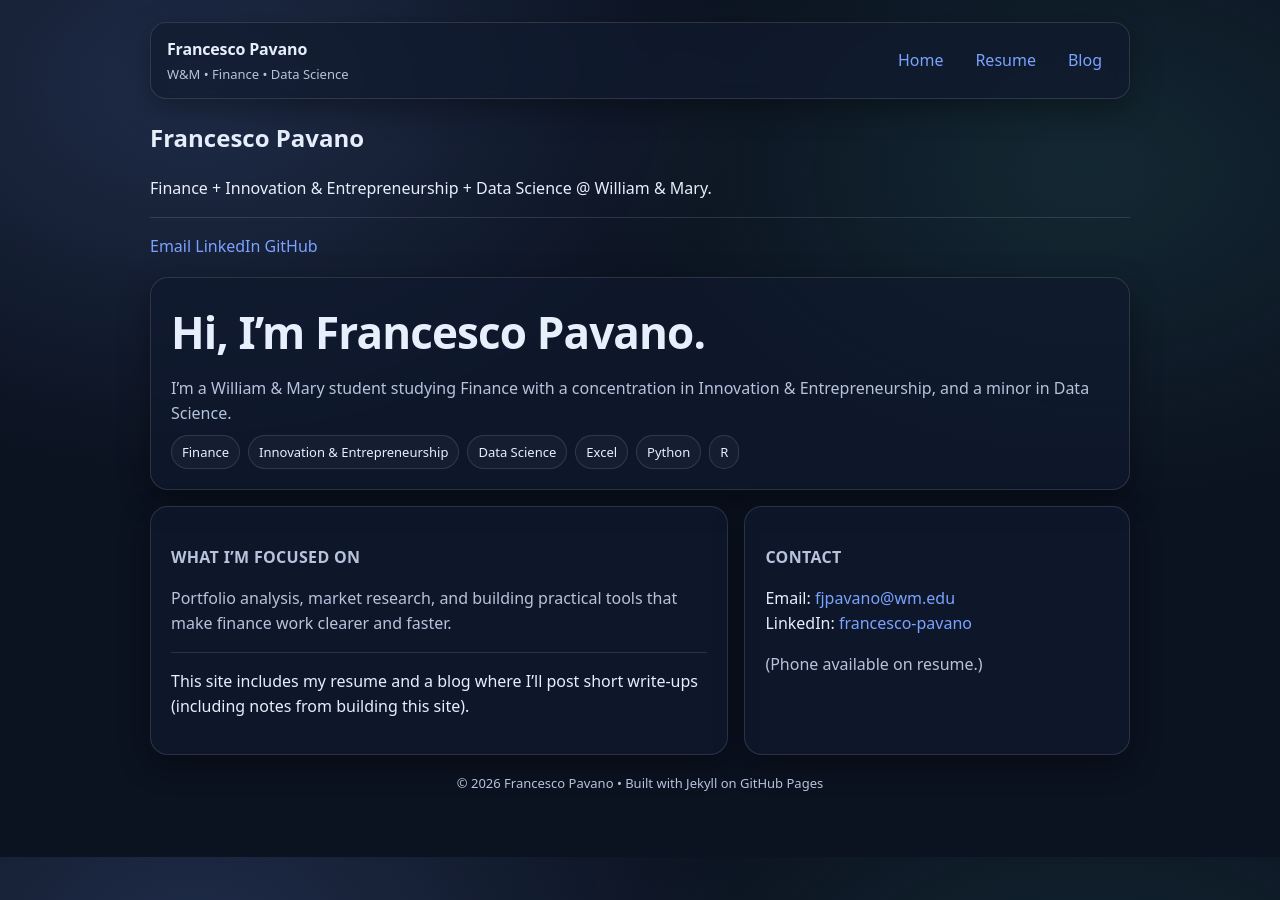
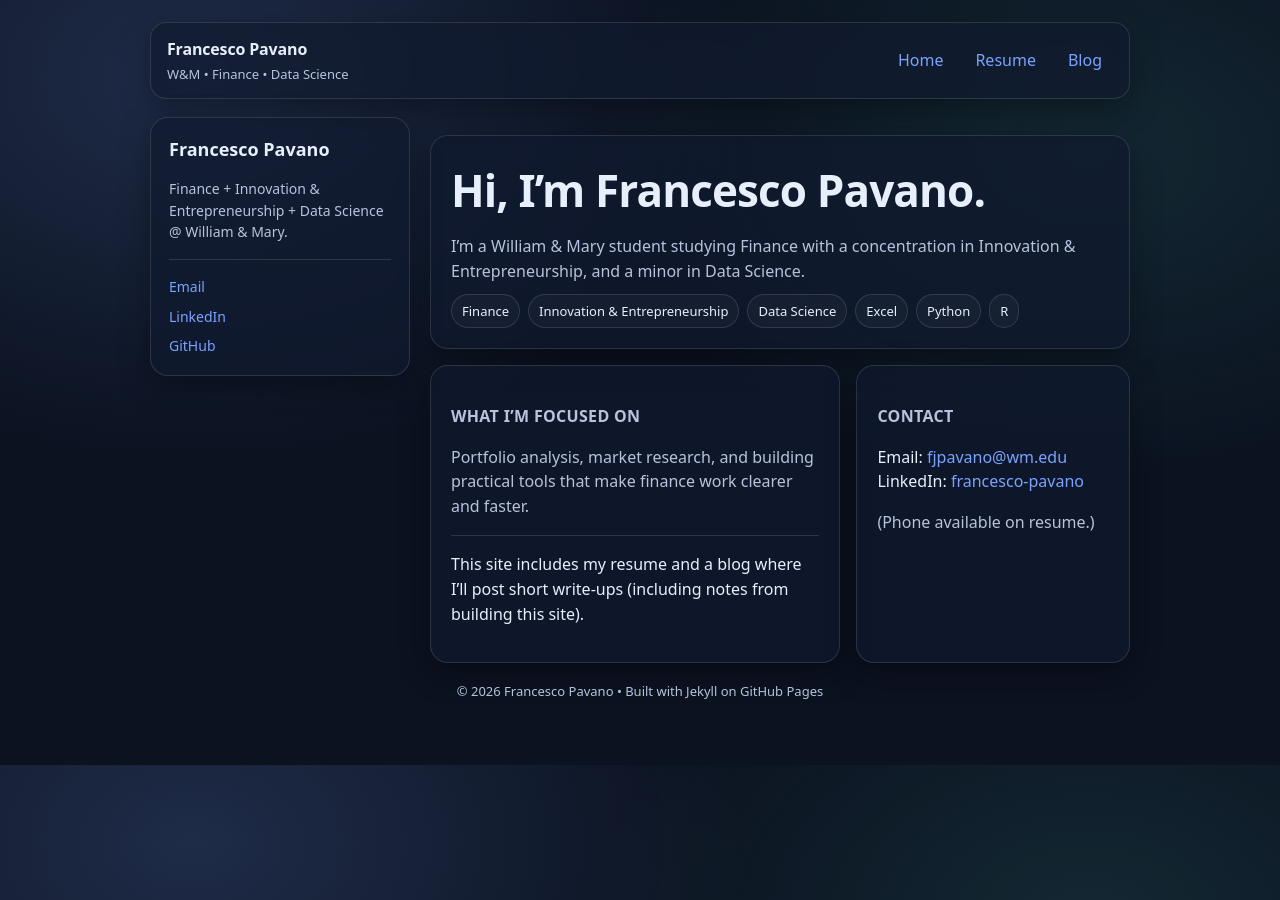
Before and after one commit to fjpavano/DATA-305-Assignment-2, a Jekyll site: the page built from index.md, in a window 1280 px wide. Built offline with Jekyll 4.4.1, drawn with Linux system fonts in a browser that asks for light colours.

Commit message:
Update style.css

```diff
--- a/assets/css/style.css
+++ b/assets/css/style.css
@@ -138,3 +138,54 @@ a:hover{ text-decoration: underline; }
 @media (max-width: 820px){
   .grid{ grid-template-columns: 1fr; }
 }
+.layout{
+  display: grid;
+  grid-template-columns: 260px 1fr;
+  gap: 20px;
+  margin-top: 18px;
+  align-items: start;
+}
+
+.sidebar{
+  position: sticky;
+  top: 20px;
+}
+
+.sidebar__card{
+  padding: 18px;
+  border-radius: 18px;
+  border: 1px solid var(--border);
+  background: rgba(16,26,46,.72);
+  box-shadow: var(--shadow);
+}
+
+.sidebar__name{
+  margin: 0 0 6px;
+  font-size: 18px;
+}
+
+.sidebar__bio{
+  font-size: 14px;
+  color: var(--muted);
+  margin-bottom: 10px;
+}
+
+.sidebar__links{
+  display: flex;
+  flex-direction: column;
+  gap: 8px;
+}
+
+.sidebar__links a{
+  font-size: 14px;
+}
+
+@media (max-width: 900px){
+  .layout{
+    grid-template-columns: 1fr;
+  }
+
+  .sidebar{
+    position: static;
+  }
+}
```
